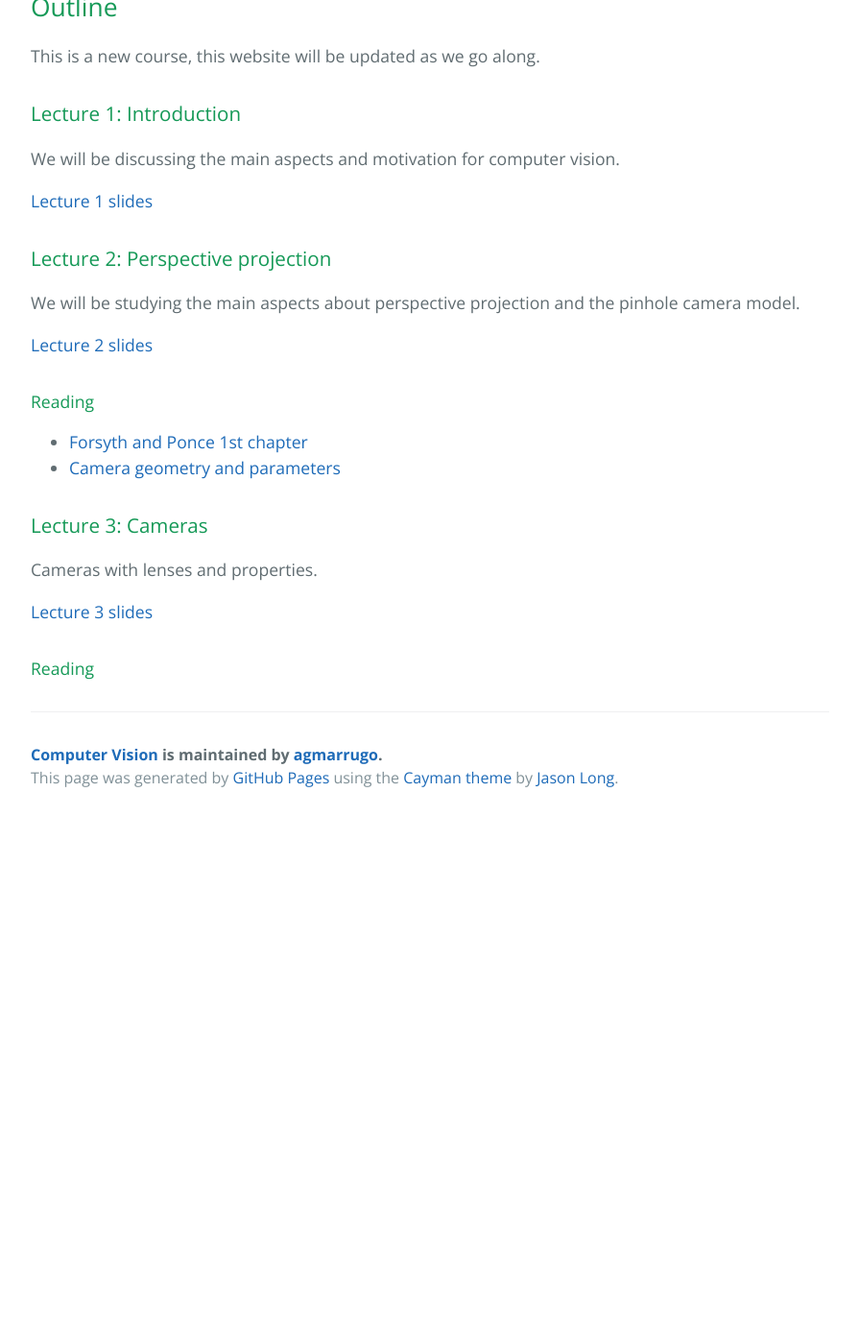
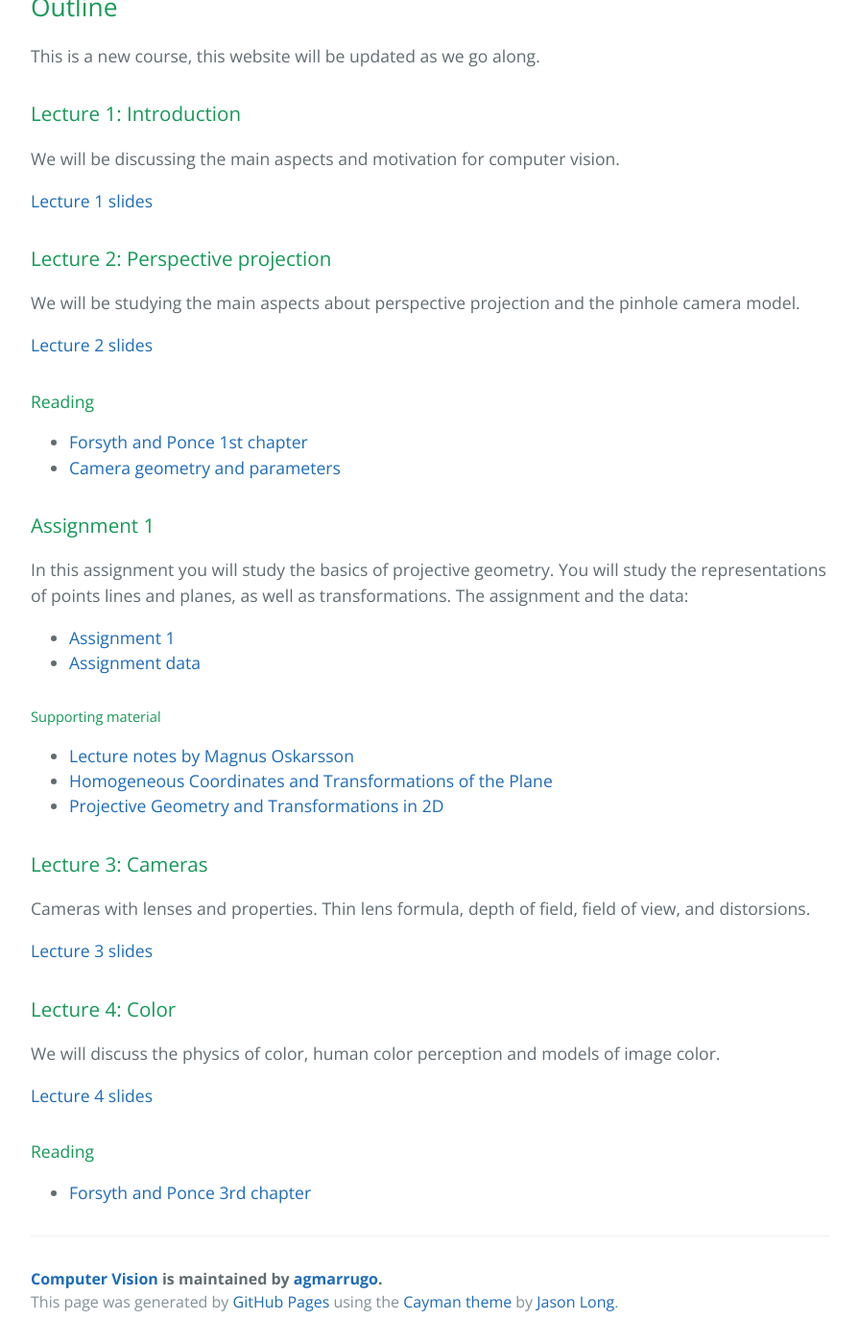
Before and after one commit to opi-lab/optical-metrology-2021, a Jekyll site: the page built from index.md, in a window 1280 px wide and 1400 px high, scrolled down 1342 px. Shown: the whole window at 96% size, without its empty margins (192-1087 px from the left). Built offline with Jekyll 4.4.1, drawn with Linux system fonts in a browser that asks for light colours; before the commit the page ends 2196 px from its top, so only the background shows below that.

Commit message:
Update index.md

```diff
--- a/index.md
+++ b/index.md
@@ -63,10 +63,33 @@ We will be studying the main aspects about perspective projection and the pinhol
 - [Forsyth and Ponce 1st chapter](https://www.dropbox.com/s/mfol1581hpd6fwy/Forsyth-Ponce-chapter-01.pdf?dl=0)
 - [Camera geometry and parameters](https://www.dropbox.com/s/2olqadczmsoevo7/01-lectura-geometria-camaras.pdf?dl=0)
 
+### Assignment 1
+
+In this assignment you will study the basics of projective geometry. You will study the representations of points lines and planes, as well as transformations. The assignment and the data:
+
+- [Assignment 1](computer-vision-assignment1.pdf)
+- [Assignment data](assignment1data.zip)
+
+##### Supporting material
+
+- [Lecture notes by Magnus Oskarsson](alllectures.pdf)
+- [Homogeneous Coordinates and Transformations of the Plane](9781852338015-c1.pdf)
+- [Projective Geometry and Transformations in 2D](Hartley-Zisserman-chapter-02.pdf)
+
+
 ### Lecture 3: Cameras
 
-Cameras with lenses and properties.
+Cameras with lenses and properties. Thin lens formula, depth of field, field of view, and distorsions.
 
-[Lecture 3 slides]()
+[Lecture 3 slides](https://www.dropbox.com/s/lmbqj877zpi8u7r/lec03_camera.pdf?dl=0)
+
+
+### Lecture 4: Color
+
+We will discuss the physics of color, human color perception and models of image color.
+
+[Lecture 4 slides](https://www.dropbox.com/s/pr8pvn0pubdmj1j/lec04_color.pdf?dl=0)
 
 #### Reading
+
+- [Forsyth and Ponce 3rd chapter](https://www.dropbox.com/s/ggba6dvj9u1bcw8/Forsyth-Ponce-chapter-03.pdf?dl=0)
```
